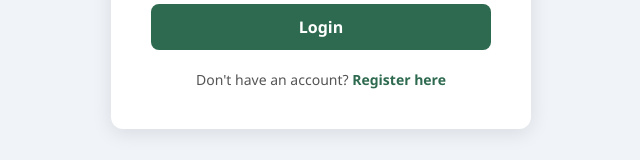
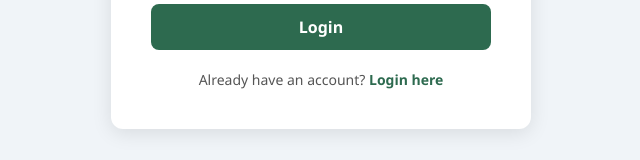
Before and after one commit to KishoreSivasamy/ngo-sdg-platform, a React (Vite) app in the folder client/: page /register in a window 1280 px wide. Shown: the part 502-662 px from the top of the page, without its empty margins (319-959 px from the left). Built offline with nearby package versions, Linux system fonts and the light colour scheme.

Commit message:
Fixed register and login navigation links

```diff
--- a/client/src/pages/Auth/Login.jsx
+++ b/client/src/pages/Auth/Login.jsx
@@ -1,6 +1,6 @@
 import API_URL from '../../config'
 import { useState } from 'react'
-import { useNavigate, Link } from 'react-router-dom'
+import { useNavigate} from 'react-router-dom'
 
 function Login() {
   const navigate = useNavigate()
@@ -83,9 +83,13 @@ function Login() {
         </form>
 
         <p style={styles.footerText}>
-          Don't have an account?{' '}
-          <Link to="/register" style={styles.link}>Register here</Link>
-        </p>
+  Don't have an account?{' '}
+  <span
+    onClick={() => navigate('/register')}
+    style={styles.link}>
+    Register here
+  </span>
+</p>
       </div>
     </div>
   )
--- a/client/src/pages/Auth/Register.jsx
+++ b/client/src/pages/Auth/Register.jsx
@@ -1,5 +1,5 @@
 import { useState } from 'react'
-import { useNavigate, Link } from 'react-router-dom'
+import { useNavigate} from 'react-router-dom'
 import API_URL from '../../config'
 
 function Login() {
@@ -92,9 +92,13 @@ function Login() {
         </form>
 
         <p style={styles.footerText}>
-          Don't have an account?{' '}
-          <Link to="/register" style={styles.link}>Register here</Link>
-        </p>
+  Already have an account?{' '}
+  <span
+    onClick={() => navigate('/login')}
+    style={styles.link}>
+    Login here
+  </span>
+</p>
 
       </div>
     </div>
```
